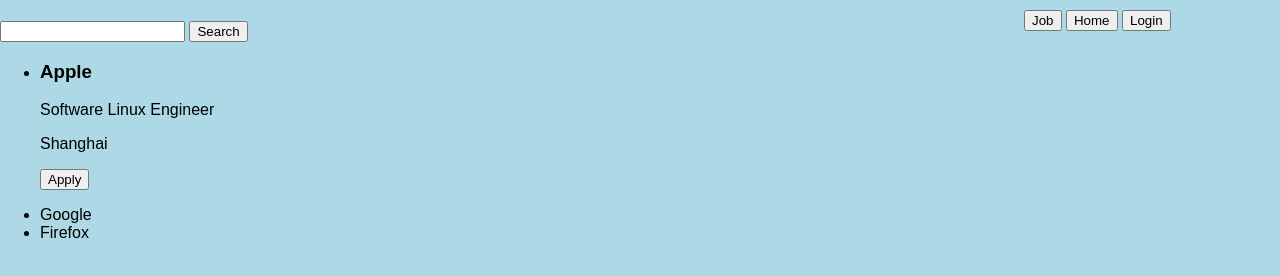
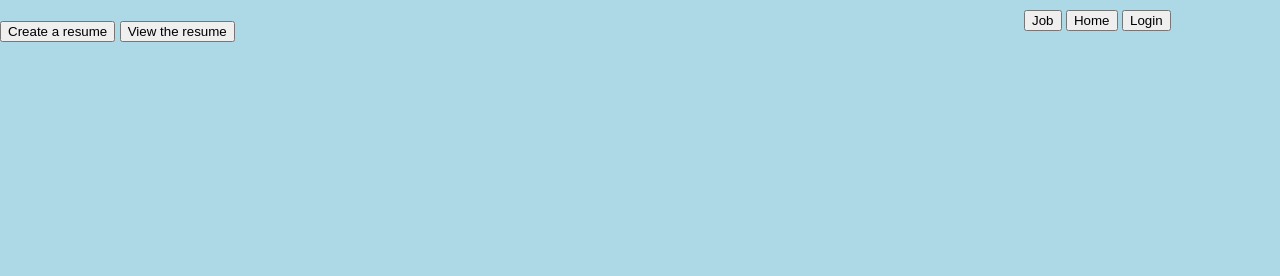
Before and after one commit to gilgamesh0908/csc337-final-project, a plain HTML site: page public_html/home.html in a window 1280 px wide. Shown: the top 276 px of the page. Drawn offline with Linux system fonts and the light colour scheme.

Commit message:
Update home.html

```diff
--- a/public_html/home.html
+++ b/public_html/home.html
@@ -4,7 +4,7 @@
     <link rel="stylesheet" type="text/css" href="style.css">
     <script src="home.js"></script>
     <script src="jquery.js"></script>
-    <title>Home</title>
+    <title>Job</title>
 </head>
 <body>
     <div id="buttons">
@@ -13,28 +13,14 @@
         <input type="button" value="Login" onclick=""></input>
     </div>
 
-    <div id="searchArea">
-        <input type="text" id="companyName"></input>
-        <input type="button" value="Search" onclick=""></input>
+    <div id="opColumn">
+        <input type="button" value="Create a resume" onclick=""></input>
+        <input type="button" value="View the resume" onclick=""></input>
     </div>
 
-    <div id="jobList">
-        <ul>
-            <li>
-                <h3>Apple</h3>
-                <p>Software Linux Engineer</p>
-                <p>Shanghai</p>
-                <input type="button" value="Apply" onclick=""></input>
-            </li>
-        </ul>
+    <div id="resumeArea">
 
     </div>
 
-    <div id="compList">
-        <ul>
-            <li>Google</li>
-            <li>Firefox</li>
-        </ul>
-    </div>
 </body>
 </html>
```
